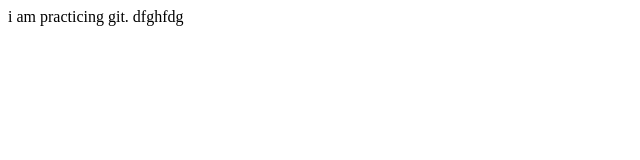
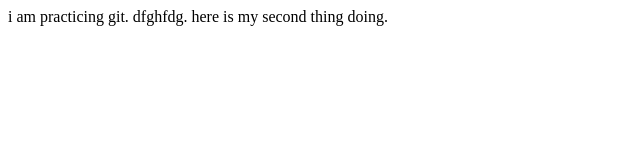
Before and after one commit to IsratMou/gitprac, a plain HTML site: page index.html in a window 1280 px wide. Shown: the whole page, without its empty margins (0-640 px from the left). Drawn offline with Linux system fonts and the light colour scheme.

Commit message:
second edit

```diff
--- a/index.html
+++ b/index.html
@@ -6,6 +6,7 @@
     <title>gitPractice</title>
 </head>
 <body>
-    i am practicing git. dfghfdg
+    i am practicing git. dfghfdg.
+    here is my second thing doing.
 </body>
 </html>
```
